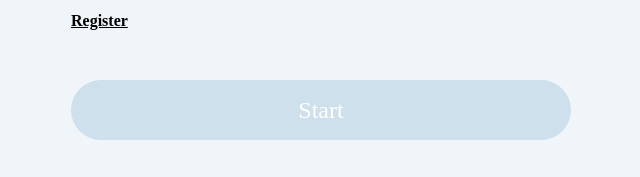
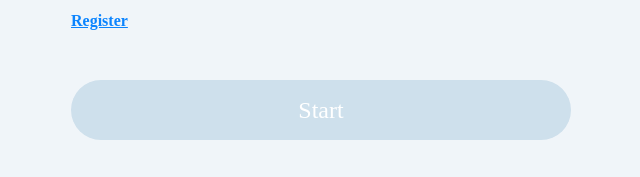
Before and after one commit to teamgoodmoment/goodmoment, a plain HTML site: page index.html in a window 1280 px wide. In both pictures the pointer is over the link "Register". Shown: the part 449-626 px from the top of the page, 319-959 px from the left. Drawn offline with Linux system fonts and the light colour scheme; a web font is replaced by a local one.

Commit message:
login hover 수정

```diff
--- a/css/login.css
+++ b/css/login.css
@@ -67,6 +67,9 @@ img {
   font-weight: 700;
   text-decoration: underline;
 }
+#register:hover {
+  color: #0B84FE;
+}
 .btn {
   width: 500px;
   height: 60px;
```
